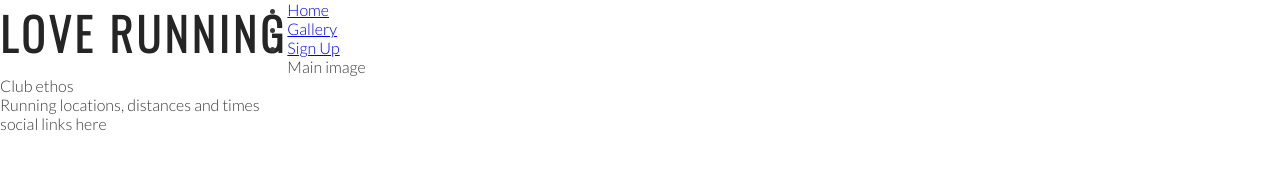
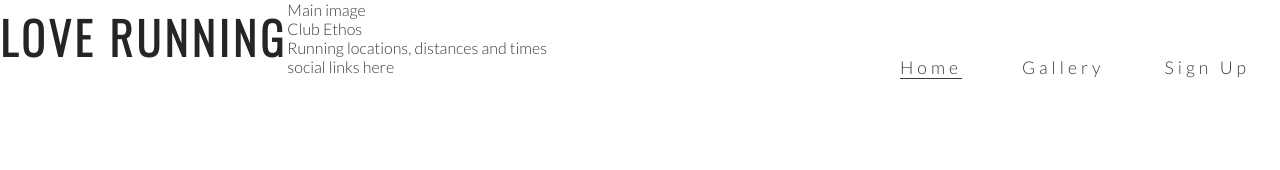
Before and after one commit to SimonPaske/love-running, a plain HTML site: page index.html in a window 1280 px wide. Drawn offline with nearby package versions, Linux system fonts and the light colour scheme.

Commit message:
Style navigation links

```diff
--- a/assets/css/style.css
+++ b/assets/css/style.css
@@ -25,3 +25,31 @@ h1, h2 {
     float: left;
     font-size: 280%;
 }
+
+/* Navigation links */
+#menu {
+    font-size: 110%;
+    letter-spacing: 4px;
+}
+
+#menu, #logo {
+    line-height: 75px;
+}
+#menu li {
+    float: right;
+    list-style-type: none;
+    margin: 30px;
+}
+
+#menu a {
+    text-decoration: none;
+    color: inherit;
+}
+
+#menu a:hover {
+    border-bottom: 1px solid #3a3a3a;
+}
+
+.active {
+    border-bottom: 1px solid #3a3a3a;
+}
--- a/index.html
+++ b/index.html
@@ -3,11 +3,11 @@
 
 <head>
     <meta charset="UTF-8">
-    <meta http-equiv="X-UA-Compatible" content="IE=edge">
+
     <meta name="viewport" content="width=device-width, initial-scale=1.0">
     <meta name="keywords" content="love running, running club, ireland, dublin">
     <link rel="stylesheet" href="/assets/css/style.css">
-    <title>Love running</title>
+    <title>Love Running</title>
 </head>
 
 <body>
@@ -16,23 +16,24 @@
             <h1 id="logo">Love Running</h1>
         </a>
         <nav>
-            <ul>
+            <ul id="menu">
                 <li>
-                    <a href="index.html">Home</a>
+                    <a href="#">Sign Up</a>
                 </li>
                 <li>
                     <a href="#">Gallery</a>
                 </li>
                 <li>
-                    <a href="#">Sign Up</a>
+                    <a href="index.html" class="active">Home</a>
                 </li>
             </ul>
         </nav>
     </header>
-    <section>Main image
+    <section>
+        Main image
     </section>
     <section>
-        Club ethos
+        Club Ethos
     </section>
     <section>
         Running locations, distances and times
```
